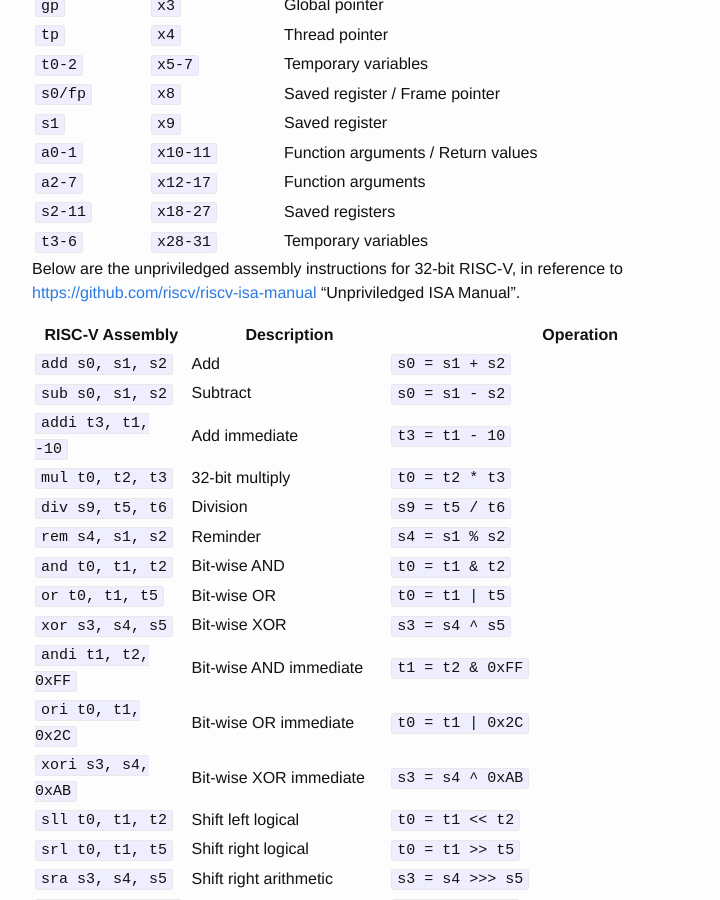
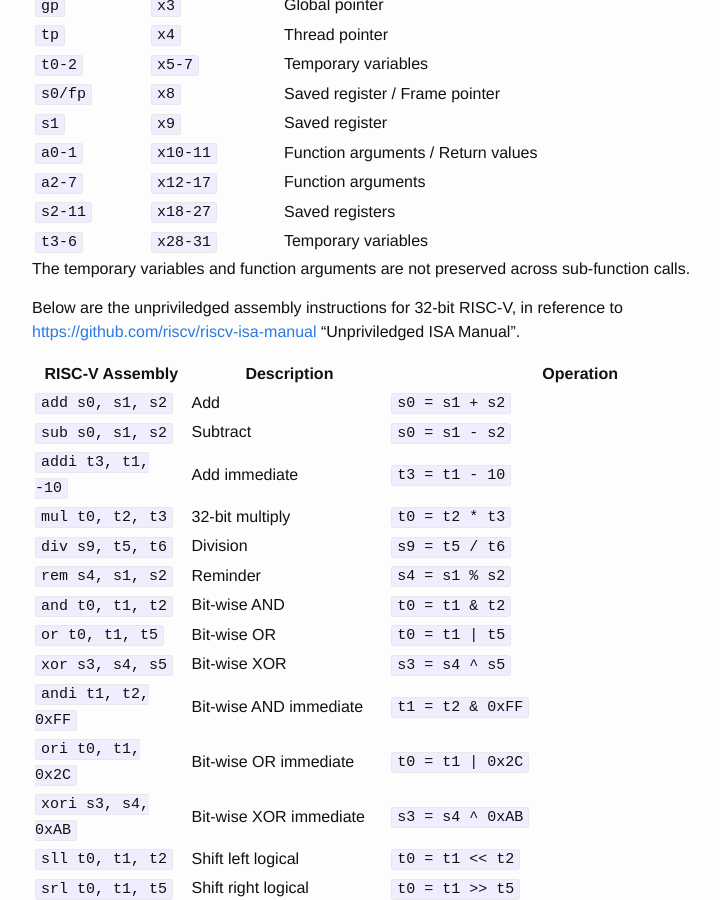
Before and after one commit to jli05/jli05.github.io, a Jekyll site: the page built from _posts/2023-09-28-RISC-V-Assembly-Language.md, in a window 1280 px wide and 900 px high, scrolled down 366 px. Shown: the whole window, without its empty margins (238-958 px from the left). Built offline with Jekyll 4.4.1, drawn with Linux system fonts in a browser that asks for light colours.

Commit message:
add note of preserved registers

```diff
--- a/_posts/2023-09-28-RISC-V-Assembly-Language.md
+++ b/_posts/2023-09-28-RISC-V-Assembly-Language.md
@@ -20,8 +20,7 @@ Registers for 32-bit RISC-V:
 | `s2-11`         | `x18-27`          | Saved registers              |
 | `t3-6`          | `x28-31`          | Temporary variables          |
 
-
-
+The temporary variables and function arguments are not preserved across sub-function calls.
 
 Below are the unpriviledged assembly instructions for 32-bit RISC-V, in reference to [https://github.com/riscv/riscv-isa-manual](https://github.com/riscv/riscv-isa-manual) "Unpriviledged ISA Manual".
 
```
